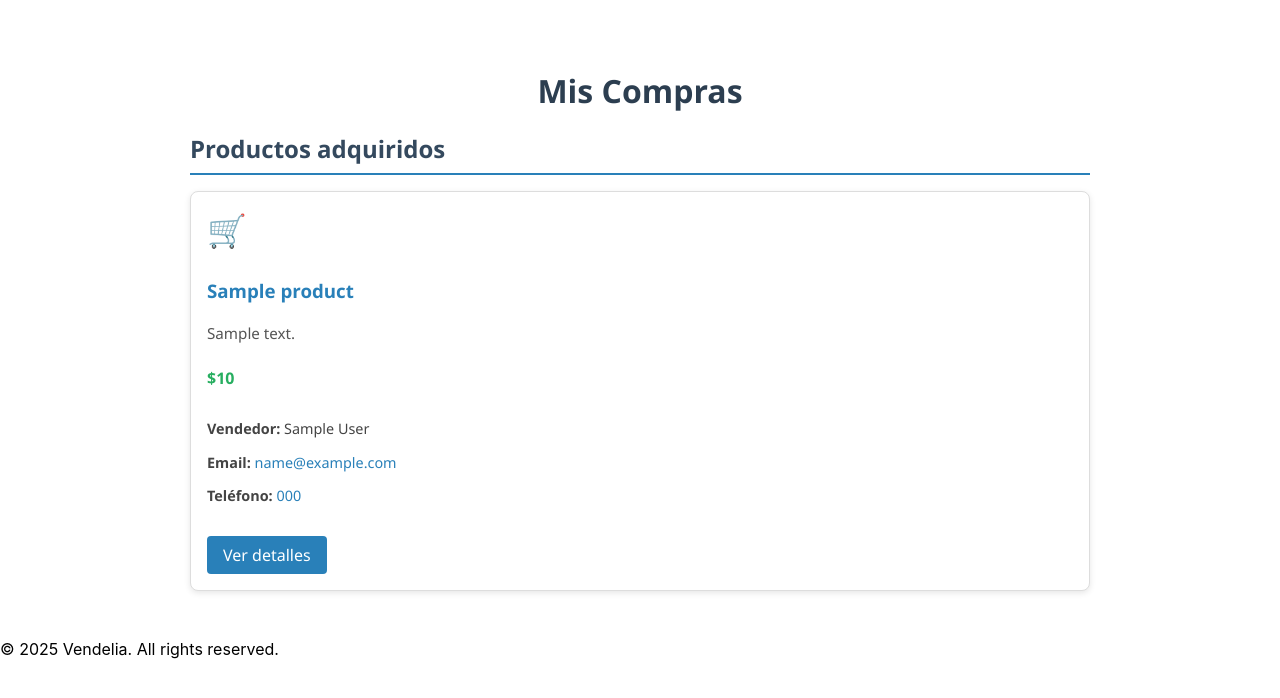
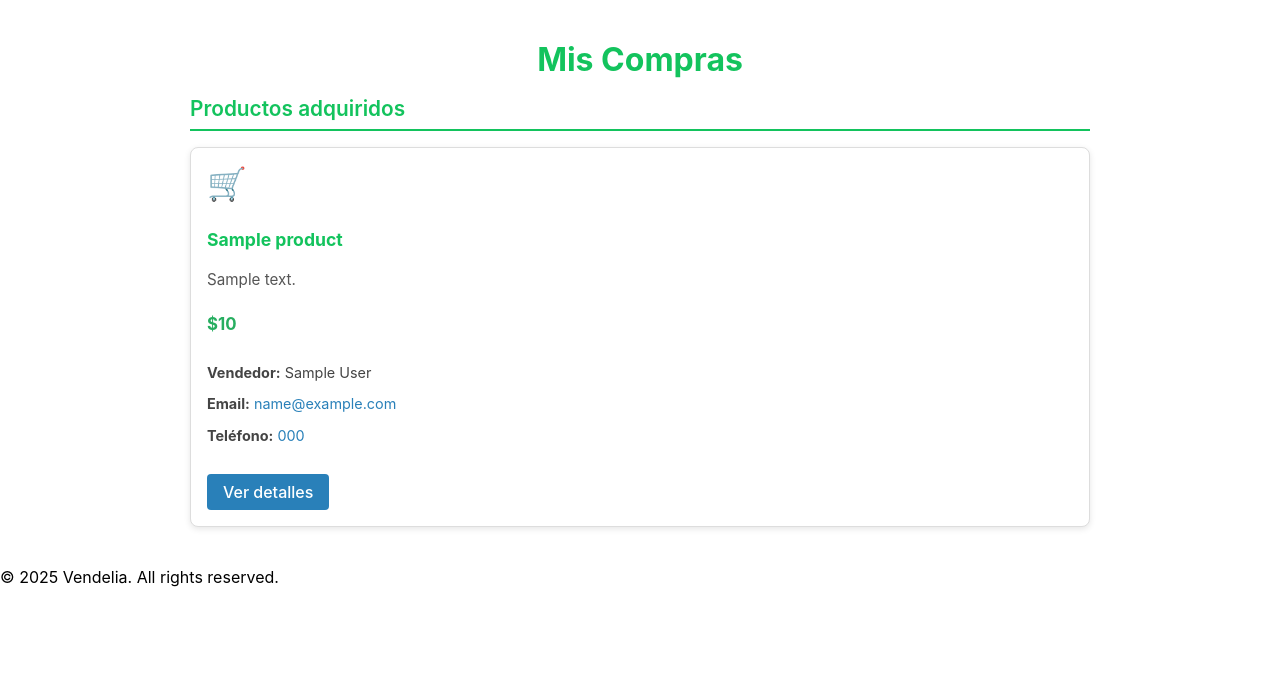
Before and after one commit to DCC-CC4401/2025-1-CC4401-grupo-12, a Django app: page /mis-compras/ in a window 1280 px wide. Shown: the part 20-718 px from the top of the page. Run offline with Django 3.2, Linux system fonts and the light colour scheme; a user stored in the database is signed in; tables that the repository leaves empty hold one stand-in row (values such as "Sample post").

Commit message:
feat: arreglar el template mis_compras html y css

```diff
--- a/vendelia/marketplace/static/styles.css
+++ b/vendelia/marketplace/static/styles.css
@@ -359,3 +359,100 @@ body {
 .register-link a:hover {
     text-decoration: underline;
 }
+
+
+/* Mis Compras */
+.mis-compras-title {
+    text-align: center;
+    color: #13c35d;
+    margin-bottom: 1rem;
+    font-size: 2rem;
+    font-weight: bold;
+}
+
+.section-title {
+    color: #13c35d;
+    border-bottom: 2px solid #13c35d;
+    padding-bottom: 0.5rem;
+    margin-bottom: 1rem;
+    font-size: 1.3rem;
+    font-weight: 600;
+}
+
+.product-list {
+    display: grid;
+    grid-template-columns: repeat(auto-fit, minmax(280px, 1fr));
+    gap: 1.5rem;
+}
+
+.product-card {
+    border: 1px solid #ddd;
+    border-radius: 8px;
+    padding: 1rem;
+    background-color: #fff;
+    box-shadow: 0 2px 6px rgba(0, 0, 0, 0.1);
+}
+
+.product-icon {
+    font-size: 2rem;
+    text-align: center;
+    margin-bottom: 0.5rem;
+}
+
+.product-title {
+    color: #13c35d;
+    margin-bottom: 0.3rem;
+    font-size: 1.1rem;
+    font-weight: bold;
+}
+
+.product-description {
+    color: #555;
+    font-size: 0.95rem;
+    margin-bottom: 0.5rem;
+}
+
+.product-price {
+    font-weight: bold;
+    color: #27ae60;
+    margin-bottom: 1rem;
+    font-size: 1.05rem;
+}
+
+.product-contact {
+    font-size: 0.9rem;
+    color: #444;
+    margin-bottom: 1rem;
+}
+
+.product-contact a {
+    color: #2980b9;
+    text-decoration: none;
+}
+
+.product-contact a:hover {
+    text-decoration: underline;
+}
+
+.product-button {
+    display: inline-block;
+    text-align: center;
+    padding: 0.5rem 1rem;
+    background-color: #2980b9;
+    color: white;
+    border-radius: 4px;
+    text-decoration: none;
+    transition: background-color 0.3s ease;
+    font-weight: 500;
+}
+
+.product-button:hover {
+    background-color: #1c5f91;
+}
+
+.empty-message {
+    text-align: center;
+    color: #7f8c8d;
+    font-size: 1.1rem;
+    grid-column: 1 / -1;
+}
--- a/vendelia/marketplace/templates/marketplace/mis_compras.html
+++ b/vendelia/marketplace/templates/marketplace/mis_compras.html
@@ -5,35 +5,38 @@ Mis Compras
 {% endblock %}
 
 {% block content %}
-<main class="main-content" style="max-width: 900px; margin: 2rem auto; padding: 1rem; font-family: 'Segoe UI', Tahoma, Geneva, Verdana, sans-serif;">
+<main class="main-content">
 
-    <h1 style="text-align: center; color: #2c3e50; margin-bottom: 1rem;">Mis Compras</h1>
+    <h1 class="mis-compras-title">Mis Compras</h1>
 
     <section class="product-section">
-        <h2 style="color: #34495e; border-bottom: 2px solid #2980b9; padding-bottom: 0.5rem; margin-bottom: 1rem;">Productos adquiridos</h2>
+        <h2 class="section-title">Productos adquiridos</h2>
 
-        <div class="product-list" style="display: grid; grid-template-columns: repeat(auto-fit, minmax(280px, 1fr)); gap: 1.5rem;">
+        <div class="product-list">
             {% for compra in compras %}
-                <article class="product-card" style="border: 1px solid #ddd; border-radius: 8px; padding: 1rem; box-shadow: 0 2px 6px rgba(0,0,0,0.1); background-color: #fff;">
-                    <div style="font-size: 2rem; text-align: center; margin-bottom: 0.5rem;">🛒</div>
-                    <h3 style="color: #2980b9; margin-bottom: 0.3rem;">{{ compra.producto.product_name }}</h3>
-                    <p style="color: #555; font-size: 0.95rem; margin-bottom: 0.5rem;">{{ compra.producto.description }}</p>
-                    <p style="font-weight: bold; color: #27ae60; margin-bottom: 1rem;">${{ compra.producto.price }}</p>
+                <article class="product-card">
+                    <div class="product-icon">🛒</div>
+                    <h3 class="product-title">{{ compra.producto.product_name }}</h3>
+                    <p class="product-description">{{ compra.producto.description }}</p>
+                    <p class="product-price">${{ compra.producto.price }}</p>
 
-                    <div class="product-contact" style="font-size: 0.9rem; color: #444; margin-bottom: 1rem;">
+                    <div class="product-contact">
                         <p><strong>Vendedor:</strong> {{ compra.producto.owner.first_name }} {{ compra.producto.owner.last_name }}</p>
-                        <p><strong>Email:</strong> <a href="mailto:{{ compra.producto.owner.email }}" style="color: #2980b9; text-decoration: none;">{{ compra.producto.owner.email }}</a></p>
-                        <p><strong>Teléfono:</strong> <a href="tel:{{ compra.producto.owner.phone_number }}" style="color: #2980b9; text-decoration: none;">{{ compra.producto.owner.phone_number }}</a></p>
+                        <p><strong>Email:</strong>
+                            <a href="mailto:{{ compra.producto.owner.email }}">{{ compra.producto.owner.email }}</a>
+                        </p>
+                        <p><strong>Teléfono:</strong>
+                            <a href="tel:{{ compra.producto.owner.phone_number }}">{{ compra.producto.owner.phone_number }}</a>
+                        </p>
                     </div>
 
-                    <a href="{% url 'product_detail' compra.producto.id %}" style="display: inline-block; text-align: center; padding: 0.5rem 1rem; background-color: #2980b9; color: white; border-radius: 4px; text-decoration: none; transition: background-color 0.3s ease;">
-                        Ver detalles
-                    </a>
+                    <a class="product-button" href="{% url 'product_detail' compra.producto.id %}">Ver detalles</a>
                 </article>
             {% empty %}
-                <p style="text-align: center; color: #7f8c8d; font-size: 1.1rem;">No has realizado ninguna compra todavía.</p>
+                <p class="empty-message">No has realizado ninguna compra todavía.</p>
             {% endfor %}
         </div>
     </section>
+
 </main>
 {% endblock %}
```
